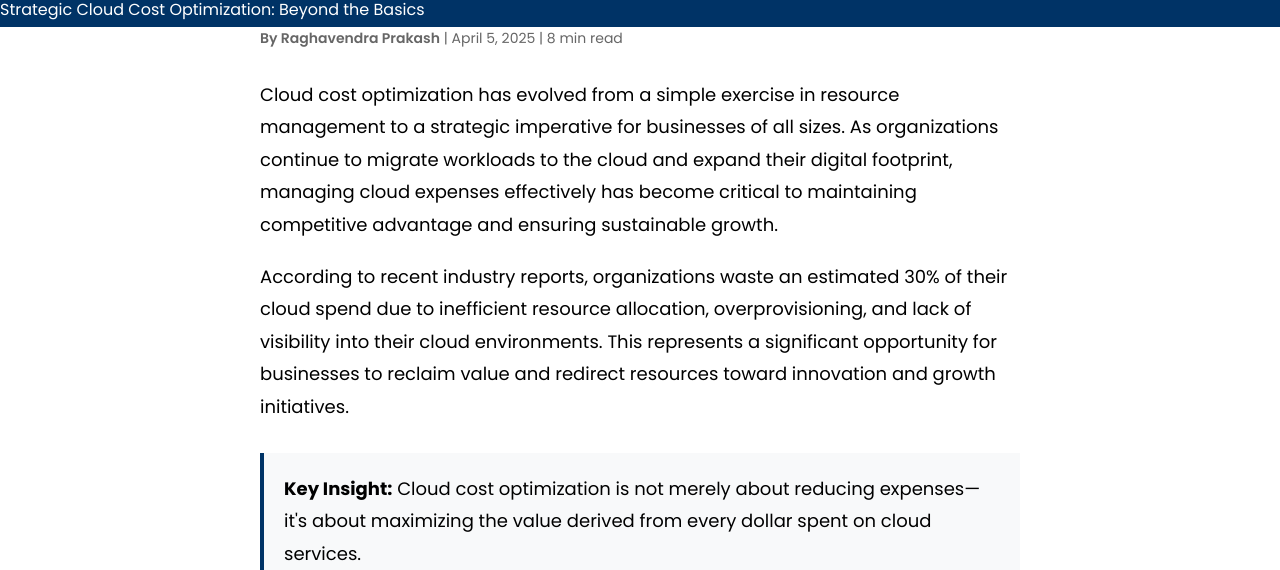
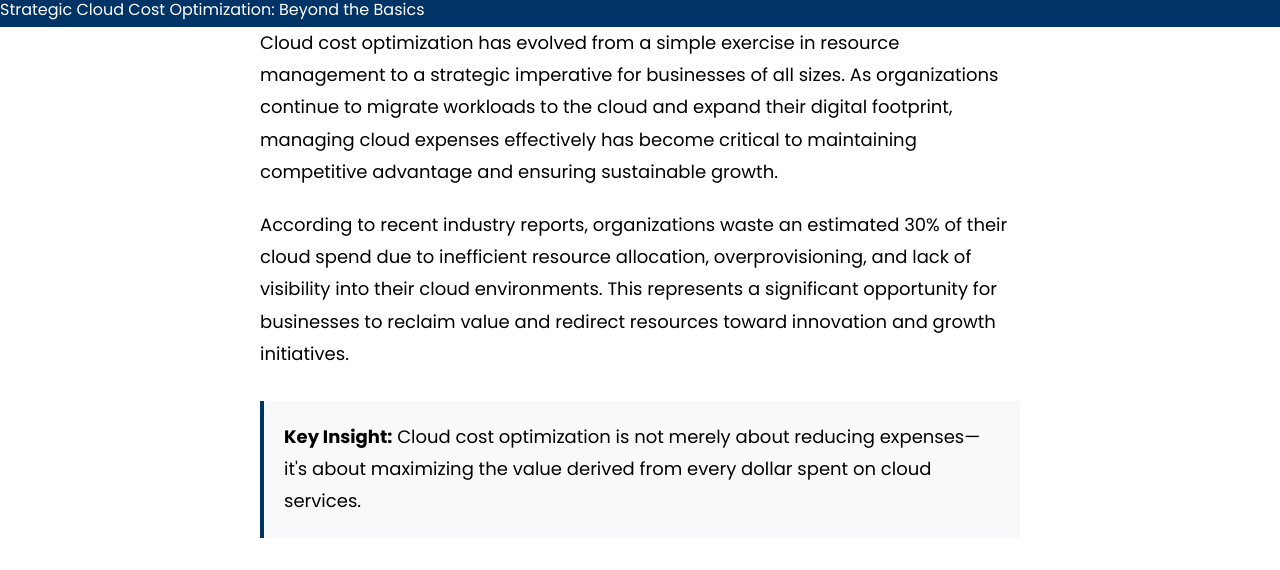
Before and after one commit to equationz/equationz.github.io, a plain HTML site: page cloud-cost-optimization.html in a window 1280 px wide. Shown: the part 116-686 px from the top of the page. Drawn offline with Linux system fonts and the light colour scheme.

Commit message:
Update cloud-cost-optimization.html

```diff
--- a/cloud-cost-optimization.html
+++ b/cloud-cost-optimization.html
@@ -23,9 +23,6 @@
             </div>
         </div>
         <div class="article-container">
-            <div class="article-meta">
-                <span class="author">By Raghavendra Prakash</span> | <span class="date">April 5, 2025</span> | <span class="read-time">8 min read</span>
-            </div>
 
             <div class="article-body">
                 <p>
```
